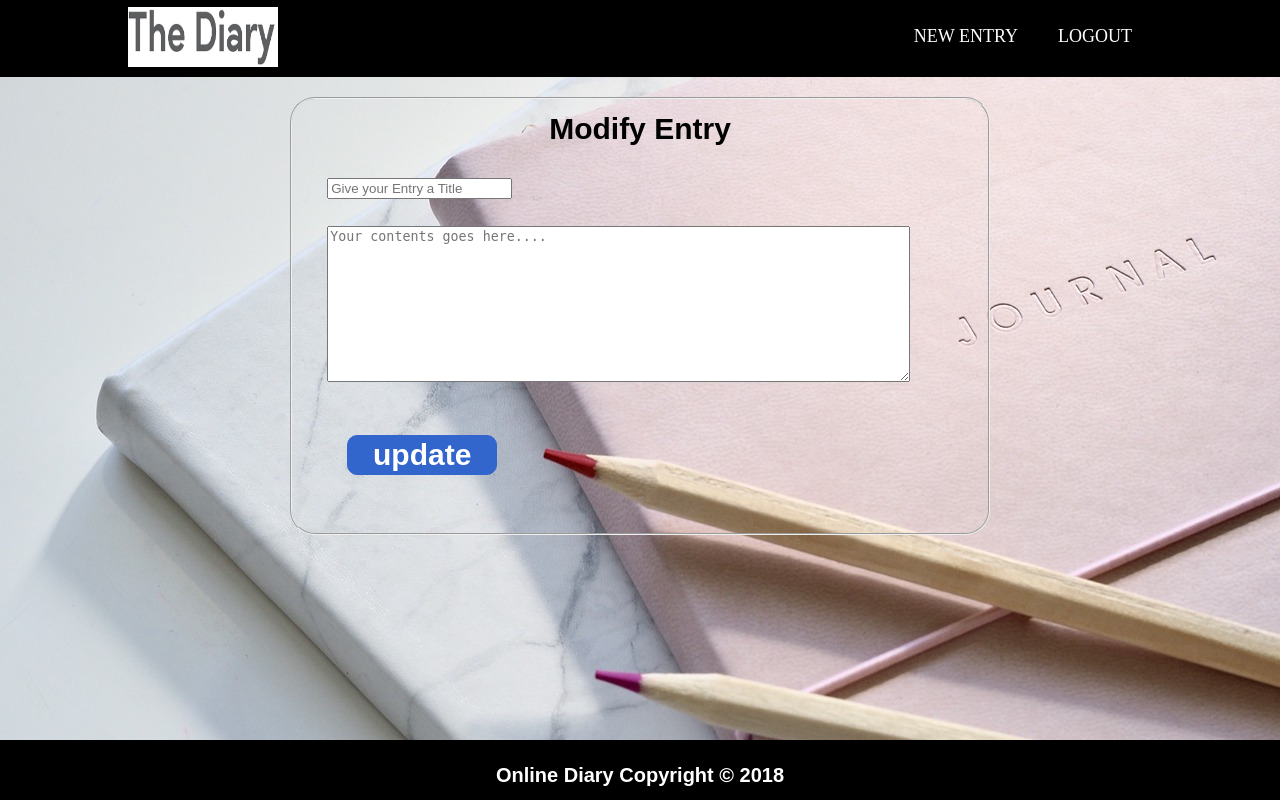
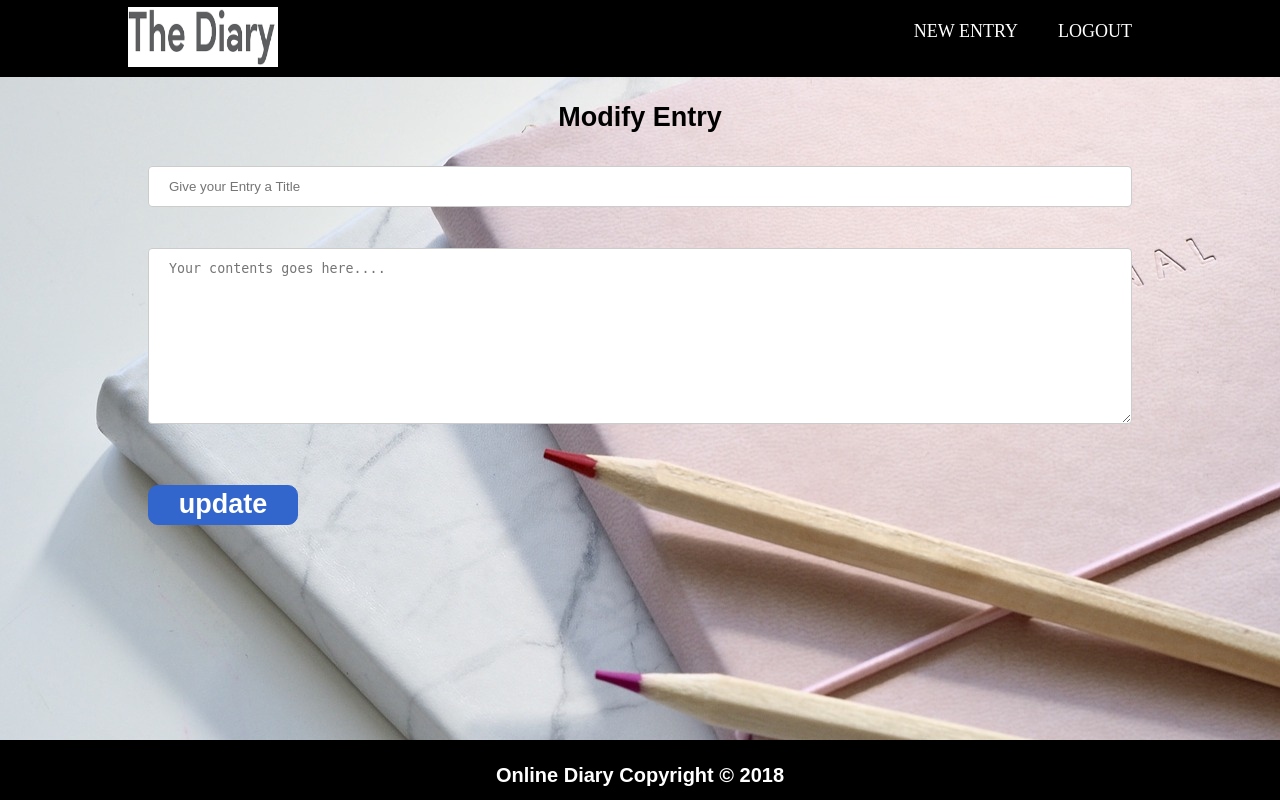
Before and after one commit to Allan690/Frontend, a Flask app: page /modify/1 in a window 1280 px wide. Run offline with Flask 2, Linux system fonts and the light colour scheme.

Commit message:
Improved UI design

```diff
--- a/app/static/css/main.css
+++ b/app/static/css/main.css
@@ -4,7 +4,7 @@
 
 body {
   font-family: sans-serif, Arial, Helvetica;
-  font-size: 20px;
+  font-size: 18px;
   line-height: 1.5;
   margin: 0px;
   padding: 0px;
@@ -26,6 +26,8 @@ h5 a:hover {
 
 .fieldsize {
   width: 65%;
+  height: auto;
+  font-size: 20px;
 }
 
 a {
@@ -160,12 +162,6 @@ section li {
   text-transform: capitalize;
 }
 
-section fieldset {
-  min-width: 80%;
-  /* background-color: rgb(199, 199, 173); */
-}
-
-}
 
 section img {
   width: 60%;
@@ -177,7 +173,7 @@ table {
   width: 95%;
   margin: auto;
   margin-top: 30px;
-  margin-bottom: 55px;
+  margin-bottom: 90px;
   color: #ffffff;
   background-color: #F2F4F4
 }
@@ -196,7 +192,6 @@ table a:hover {
 table tr, td, th {
   text-align: left;
   font-size: 30px;
-  padding: 15px;
   color: black;
 }
 table tr:nth-child(even){background-color: #f2f2f2;}
@@ -272,3 +267,13 @@ color: #ffffff;
 background: #000;
 border: 1px solid #fff;
 }
+
+input,textarea , select {
+    width: 100%;
+    padding: 12px 20px;
+    margin: 8px 0;
+    display: inline-block;
+    border: 1px solid #ccc;
+    border-radius: 4px;
+    box-sizing: border-box;
+}
--- a/app/templates/entry.html
+++ b/app/templates/entry.html
@@ -3,7 +3,6 @@
   <!-- start of form section -->
   <form class="container" id="entry">
     <p id="white" class="text_centered"></p>
-    <fieldset class="fieldsize">
       <h2 class="text_centered">New Entry</h2>
       <div class="spacing">
         <input type="text" name="newEntry" id="title" placeholder="Give your Entry a Title" required>
@@ -14,7 +13,6 @@
       <div class="spacing">
         <button onclick="add()">Add</button>
       </div>
-    </fieldset>
   </form>
   <div class="spacing">
   </div>
--- a/app/templates/modify.html
+++ b/app/templates/modify.html
@@ -4,7 +4,6 @@
   <div class="text_centered" id="info"></div>
   <p id="white" class="text_centered"></p>
   <form class="container" id="modify">
-    <fieldset class="fieldsize">
       <h2 class="text_centered">Modify Entry</h2>
       <div class="spacing">
         <input type="text" id="title" placeholder="Give your Entry a Title" required>
@@ -12,11 +11,9 @@
       <div class="spacing">
         <textarea id="content" placeholder="Your contents goes here...." rows="10" cols="70" required></textarea>
       </div>
-      <div class="spacing">
+      <div>
     <button onclick="modify()">update</button>
       </div>
-
-    </fieldset>
   </form>
   <div class="spacing">
   </div>
```
